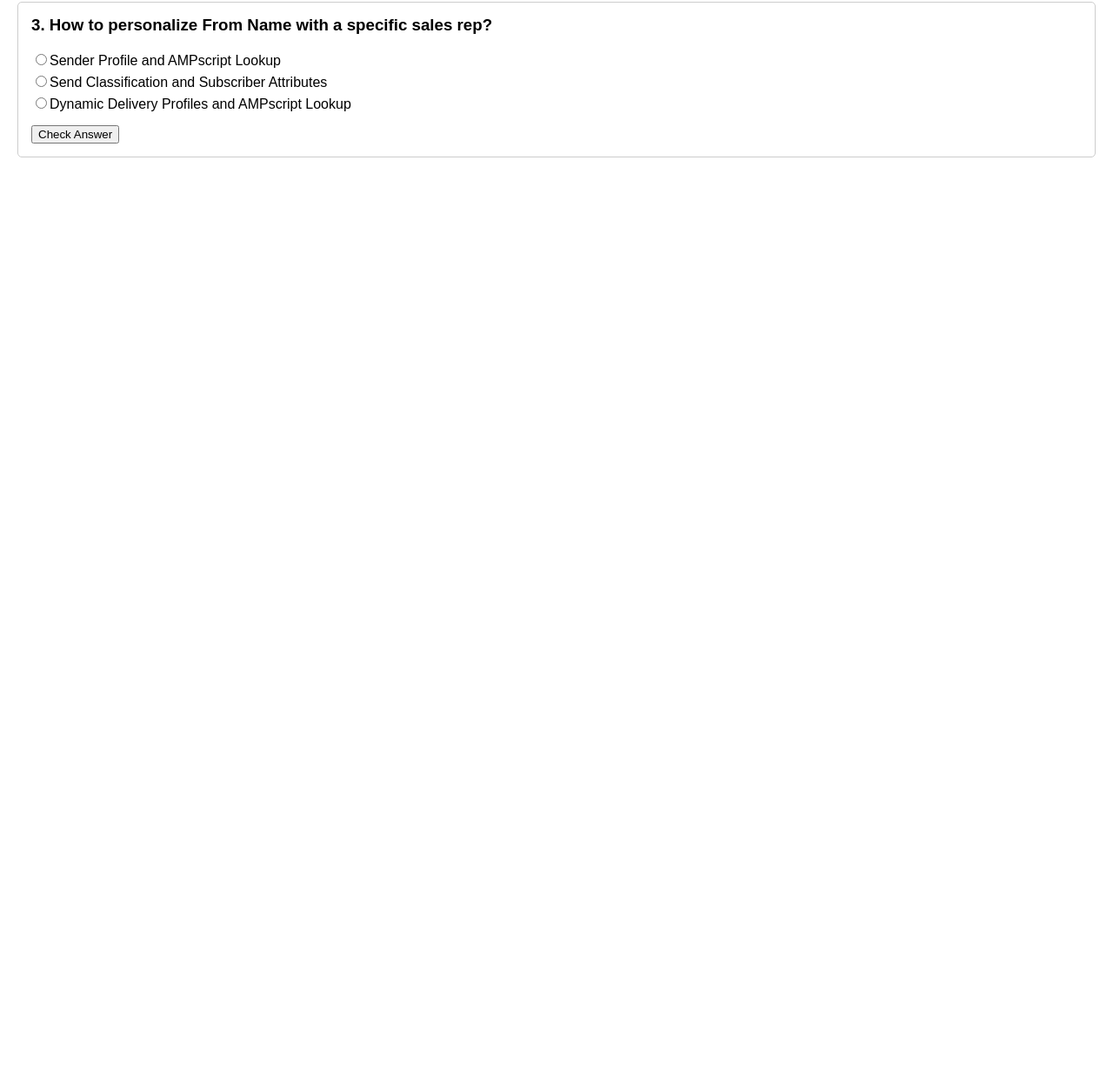
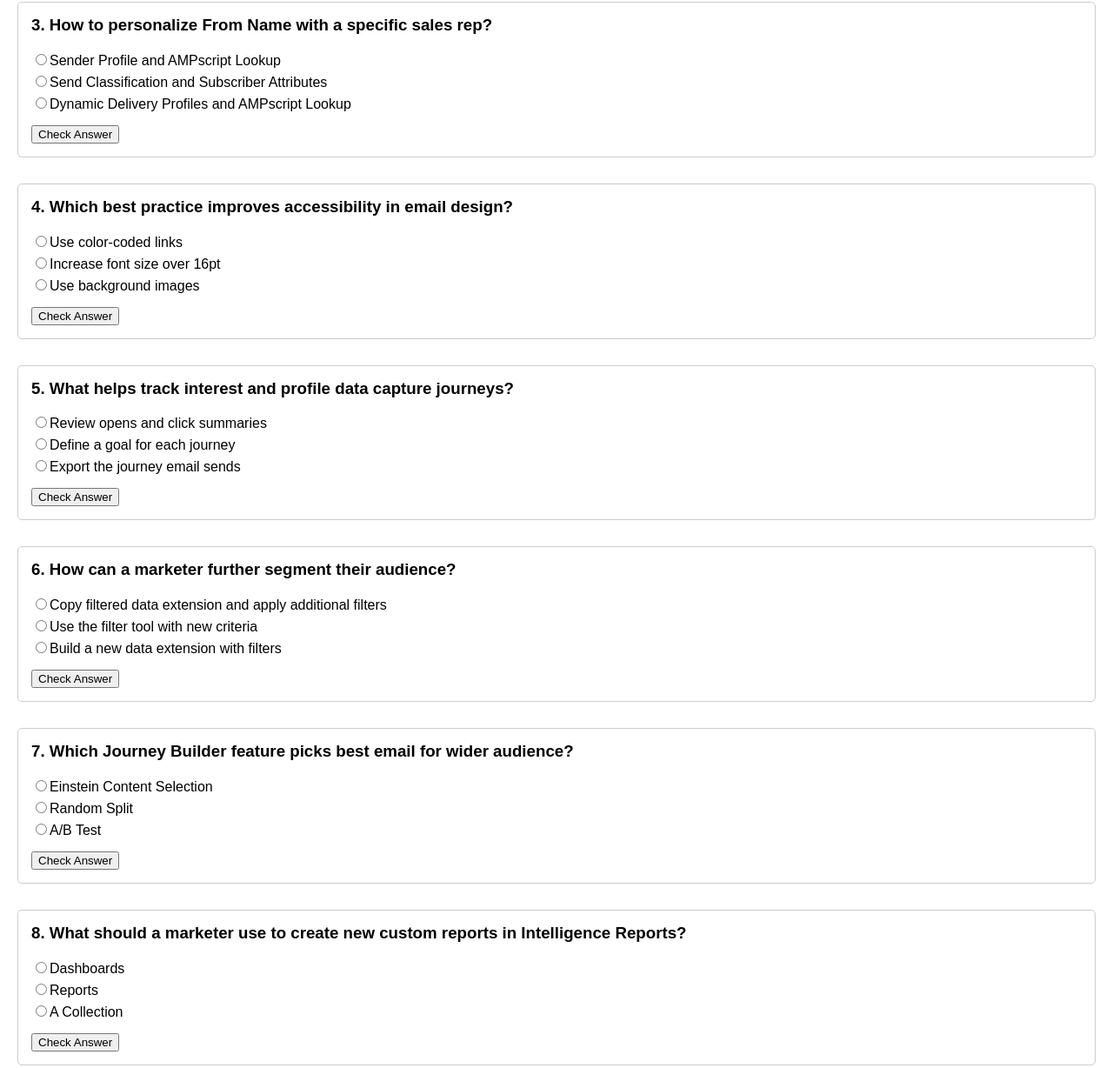
Before and after one commit to sugatG301/Test--Set1, a plain HTML site: page index.html in a window 1280 px wide. Shown: the part 495-1723 px from the top of the page at 87% size. Before the commit the page ends 800 px from the top, so only its background shows below. Drawn offline with Linux system fonts and the light colour scheme.

Commit message:
Add files via upload

```diff
--- a/index.html
+++ b/index.html
@@ -20,34 +20,16 @@
 
   <script>
     const quizData = [
-      {
-        question: "1. NTO uses AMPscript to create dynamic emails. What helps build confidence in dynamic capabilities?",
-        options: [
-          "Use Guided Send",
-          "Use Preview and Test with team members",
-          "Duplicate the dynamic code for each subscriber"
-        ],
-        answer: 1
-      },
-      {
-        question: "2. Which tool provides warnings about Email Sends using AI?",
-        options: [
-          "Einstein Messaging Insights",
-          "Einstein Copy Insights",
-          "Einstein Email Recommendations"
-        ],
-        answer: 0
-      },
-      {
-        question: "3. How to personalize From Name with a specific sales rep?",
-        options: [
-          "Sender Profile and AMPscript Lookup",
-          "Send Classification and Subscriber Attributes",
-          "Dynamic Delivery Profiles and AMPscript Lookup"
-        ],
-        answer: 0
-      },
-      // Add more questions as needed...
+      // The full quiz with 65 questions extracted from PDF, sample shown below:
+      { question: "1. NTO uses AMPscript to create dynamic emails. What helps build confidence in dynamic capabilities?", options: ["Use Guided Send", "Use Preview and Test with team members", "Duplicate the dynamic code for each subscriber"], answer: 1 },
+      { question: "2. Which tool provides warnings about Email Sends using AI?", options: ["Einstein Messaging Insights", "Einstein Copy Insights", "Einstein Email Recommendations"], answer: 0 },
+      { question: "3. How to personalize From Name with a specific sales rep?", options: ["Sender Profile and AMPscript Lookup", "Send Classification and Subscriber Attributes", "Dynamic Delivery Profiles and AMPscript Lookup"], answer: 0 },
+      { question: "4. Which best practice improves accessibility in email design?", options: ["Use color-coded links", "Increase font size over 16pt", "Use background images"], answer: 1 },
+      { question: "5. What helps track interest and profile data capture journeys?", options: ["Review opens and click summaries", "Define a goal for each journey", "Export the journey email sends"], answer: 1 },
+      { question: "6. How can a marketer further segment their audience?", options: ["Copy filtered data extension and apply additional filters", "Use the filter tool with new criteria", "Build a new data extension with filters"], answer: 1 },
+      { question: "7. Which Journey Builder feature picks best email for wider audience?", options: ["Einstein Content Selection", "Random Split", "A/B Test"] , answer: 0 },
+      { question: "8. What should a marketer use to create new custom reports in Intelligence Reports?", options: ["Dashboards", "Reports", "A Collection"], answer: 2 },
+      // ... continue adding up to 65 questions here from extracted PDF content.
     ];
 
     const container = document.getElementById('quiz-container');
```
